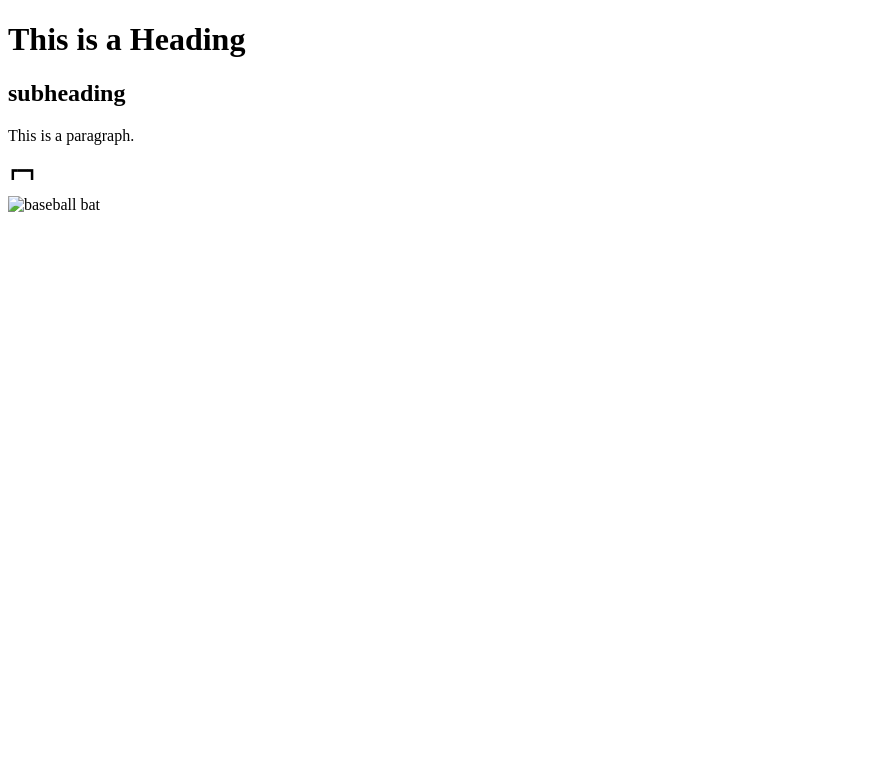
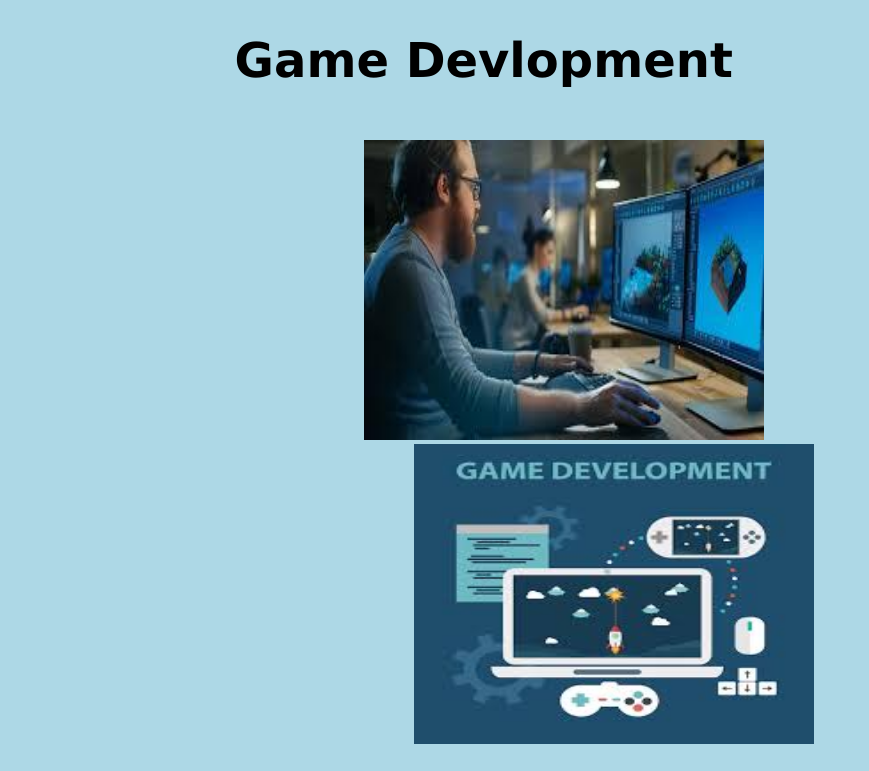
Before and after one commit to rogue-acid/first_website, a plain HTML site: page index.html in a window 1280 px wide. Shown: the top 771 px of the page, without its empty margins (0-869 px from the left). Drawn offline with Linux system fonts and the light colour scheme.

Commit message:
first_commit

```diff
--- a/index.html
+++ b/index.html
@@ -1,15 +1,19 @@
 <!DOCTYPE html>
-<html>
+<html lang="en">
 <head>
-	<title>Page Title</title>
+	<title>what you should know before developing a game</title> <!-- I chose this title because I wanted to make my page about game developent and I decied I would write about useful information to know before making a game -->
+	<link rel="stylesheet" href="style.css">
 </head>
+
 <body>
+	<div>
+		<h1>Game Devlopment</h1>
+	</div>
+	<img id = "left_image" src="game_dev_working.jpg" alt="game developer working"> <!-- I used a jpg file because this image has no transparceny and its a photo.-->
 
-	<h1>This is a Heading</h1>
-	<h2> subheading </h2>
-	<p>This is a paragraph.</p>
-	<p>&#9487;&#9473;&#9491;</p>
-	<img src="BalancedEL2023.webp" alt="baseball bat"> <!-- i picked a webp because the img type supports Alpha/transparcy -->
+	<img id = "right_image" src="vector_clip_art_game_dev.png" alt="game design cartoon image"> <!-- I used a png file because theres no transparceny in my image and its not a photo. -->
+
+	<p>		If you starting game development here is three things you should do before starting. First you should chose your game enginge, there are many game engines some are better at 3d and some are better at 2d, you should chose the game engine that fits your needs for your game, I use godot because I like making 2d games and its open source. <br>		The second thing you should do is be careful of only following tutorials and never practicing what you learn, you should not do this because if you only follow tutorials and don't practice you will struggle to make your own projects without a tutorial helping you. <br>		The third thing is that you should not focus on graphics/looks and should first focus on game mechanics because making a game look good with art and sprites can take awhile so when you make a game you should first make the mechnics and make the art look good after.</p>
 
 </body>
 </html>
--- /dev/null
+++ b/style.css
@@ -0,0 +1,55 @@
+h1 {
+  color: black;
+  font-family: verdana;
+  font-size: 300%;
+  padding-left: 37%;
+}
+
+
+p {
+  color: black;
+  font-family: courier;
+  font-size: 160%;
+  padding-left: 100px;
+  padding-right: 100px;
+  padding-top: 100px;
+}
+
+
+body {
+    background-color: lightblue;
+	padding-left: 0.5%;
+}
+
+
+img {
+	width: 400px;
+	height: 300px;
+}
+
+
+#left_image {
+	padding-left: 350px;
+	padding-top: 20px;
+}
+
+
+#right_image {
+	padding-left: 400px;
+}
+
+div {
+  position: relative;
+  animation-name: title_bar_slide;
+  animation-duration: 16s;
+  animation-delay: 4s;
+  animation-iteration-count: infinite;
+  animation-direction: alternate;
+}
+
+@keyframes title_bar_slide {
+  0%   {left:0px; top:0px;}
+  25%  {left:-600px; top:0px;}
+  75%  {left:600px; top:0px;}
+  100% {left:0px; top:0px;}
+}
```
Also changed, not shown: game_dev_working.jpg (added), vector_clip_art_game_dev.png (added).
